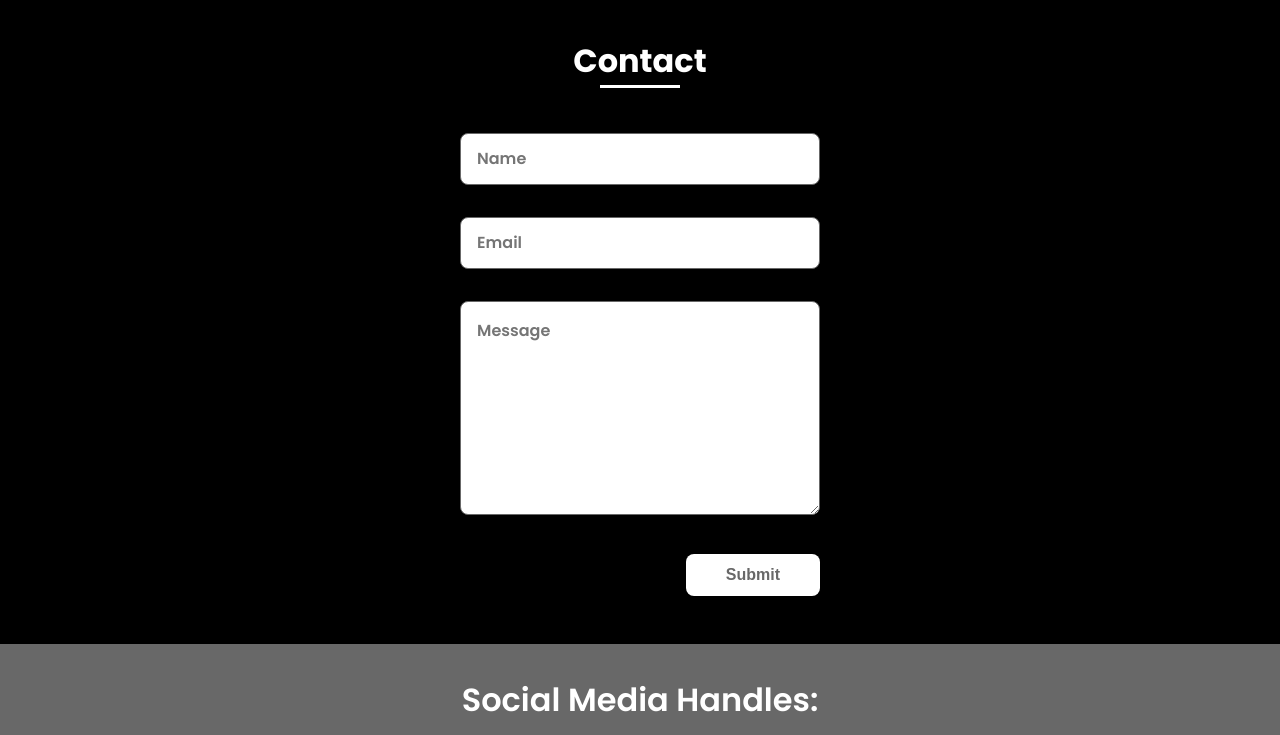
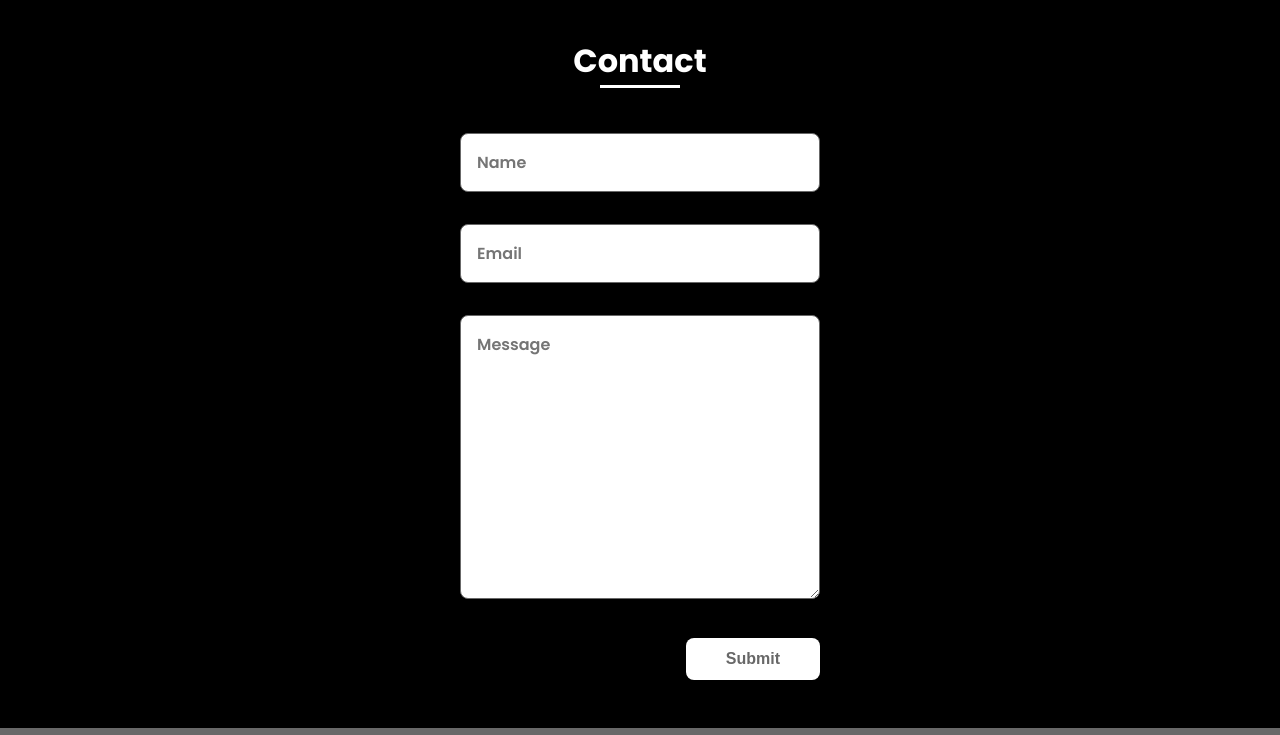
Before and after one commit to Sahenshu/190110078_WEB_DEV, a plain HTML site: page index.html in a window 1280 px wide. Shown: the part 3180-3915 px from the top of the page. Drawn offline with nearby package versions, Linux system fonts and the light colour scheme.

Commit message:
Update styles.css

```diff
--- a/assets/css/styles.css
+++ b/assets/css/styles.css
@@ -308,18 +308,10 @@ img{
   font-family: var(--body-font);
 
 }
-#msg{
-  width: 100%;
-  font-size: var(--normal-font-size);
-  font-weight: var(--font-semi);
-  padding: 1rem;
-  border-radius: .5rem;
-  border: 1.5px solid var(--second-color);
-  outline: none;
-  margin-bottom: var(--mb-4);
-}
+
 .contact__input{
   width: 100%;
+  font-family: var(--body-font);
   font-size: var(--normal-font-size);
   font-weight: var(--font-semi);
   padding: 1rem;
```
